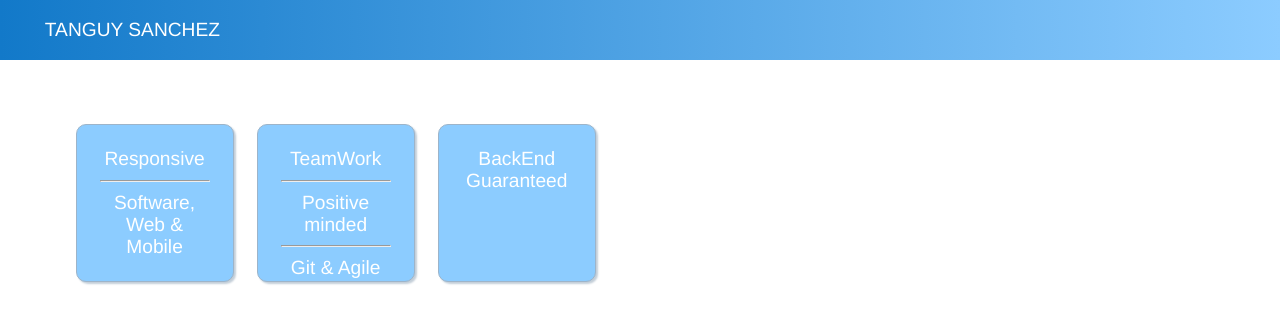
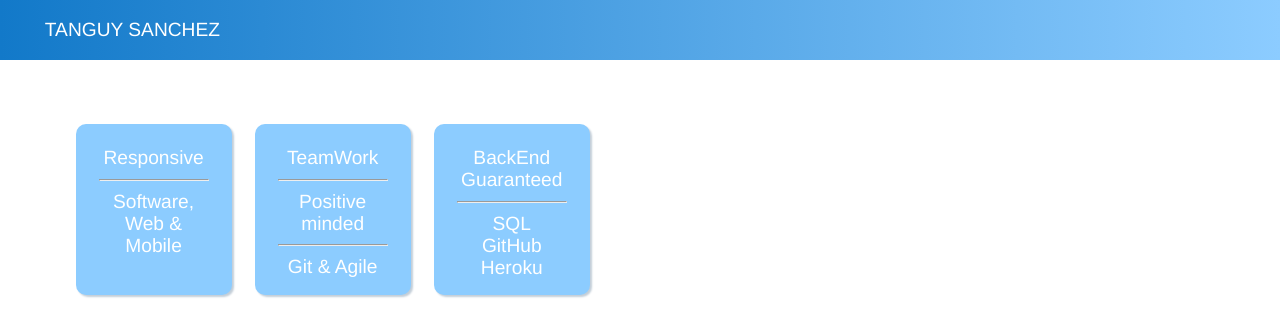
Before and after one commit to sancheztanguybusiness/sancheztanguy, a React (Create React App) app: page / in a window 1280 px wide. Shown: the top 336 px of the page. Built offline with nearby package versions, Linux system fonts and the light colour scheme.

Commit message:
minor updates

```diff
--- a/src/Components/StrongPoints/index.js
+++ b/src/Components/StrongPoints/index.js
@@ -19,12 +19,9 @@ class StrongPoints extends Component{
 
         <Card id = 'Responsive'
               borderRadius = '10'
-              borderSize = '1'
-              borderStyle = 'solid'
-              borderColor = '#9db4c9'
               separation = '1'
               width = '110px'
-              height = '110px'
+              height = '125px'
               textColor = 'white'
               color = '#8cccff'>
               Responsive
@@ -34,12 +31,9 @@ class StrongPoints extends Component{
 
         <Card id = 'TeamWork'
               borderRadius = '10'
-              borderSize = '1'
-              borderStyle = 'solid'
-              borderColor = '#9db4c9'
               separation = '1'
               width = '110px'
-              height = '110px'
+              height = '125px'
               textColor = 'white'
               color = '#8cccff'>
               TeamWork
@@ -50,15 +44,14 @@ class StrongPoints extends Component{
 
         <Card id = 'BackEnd'
               borderRadius = '10'
-              borderSize = '1'
-              borderStyle = 'solid'
-              borderColor = '#9db4c9'
               separation = '1'
               width = '110px'
-              height = '110px'
+              height = '125px'
               textColor = 'white'
               color = '#8cccff'>
               BackEnd Guaranteed
+              <hr />
+              SQL <br /> GitHub <br /> Heroku
         </Card>
 
       </Banner>
--- a/src/Modules/Card/index.js
+++ b/src/Modules/Card/index.js
@@ -24,7 +24,9 @@ class Card extends ModComponent{
           background: this.props.color
     }, {
         //HOVER
-        //...
+        cursor: this.props.cursorHover,
+        border: this.props.borderSize + 'px ' + this.props.borderStyle + ' ' + this.props.borderColorHover,
+        boxShadow: '2px 2px 2px ' + this.props.shadowColorHover,
     }, {
         //MINIMAL CSS
           /* block */
@@ -44,7 +46,9 @@ class Card extends ModComponent{
           background: this.props.color
     }, {
         //MINIMAL CSS (HOVER)
-        //...
+        cursor: this.props.cursorHover,
+        border: this.props.borderSize + 'px ' + this.props.borderStyle + ' ' + this.props.borderColorHover,
+        boxShadow: '2px 2px 2px ' + this.props.shadowColorHover,
     });
   }
 
```
